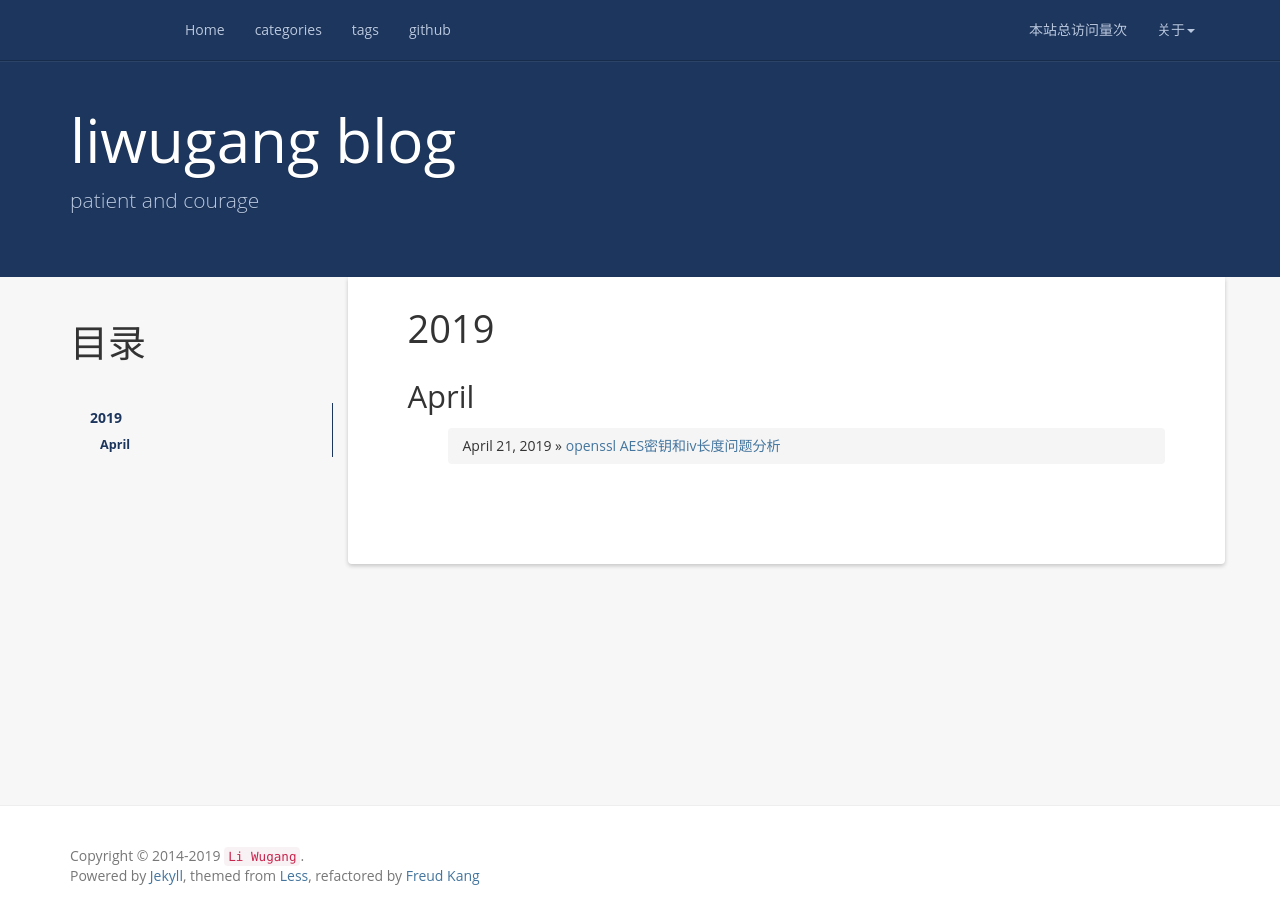
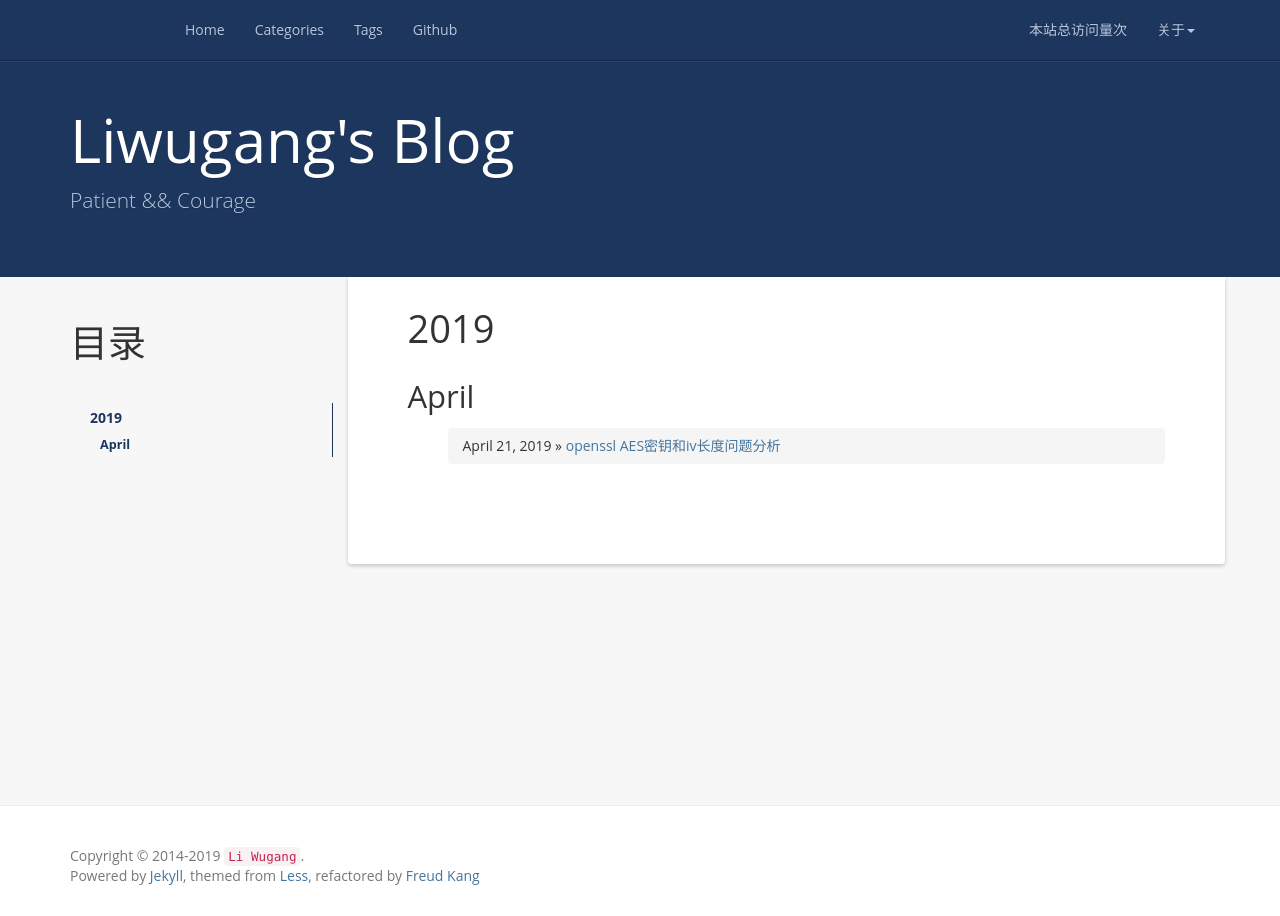
Before and after one commit to liwugang/liwugang.github.io, a Jekyll site: the page built from index.html, in a window 1280 px wide. Built offline with Jekyll 4.4.1, drawn with Linux system fonts in a browser that asks for light colours; nearby versions of some CDN libraries; the list of posts is cut into pages by our own code; comment, search, counter and statistics services are not loaded.

```diff
--- a/_config.yml
+++ b/_config.yml
@@ -1,12 +1,12 @@
 # Site settings
-name: liwugang blog
+name: Liwugang's Blog
 email: liwugang@163.com
 author: Li Wugang
 url: https://liwugang.github.io/
 resume_site: https://liwugang.github.io/
 github: https://github.com/liwugang/
 baseurl: ""
-description: patient and courage
+description: Patient && Courage
 meta_description: liwugang;个人博客;
 motto:
 banner:
--- a/_includes/header.html
+++ b/_includes/header.html
@@ -16,13 +16,13 @@
           <a href="{{ '/' | prepend: site.baseurl }}">Home</a>
         </li>
         <li>
-          <a href="{{ '/categories/' | prepend: site.baseurl }}">categories</a>
+          <a href="{{ '/categories/' | prepend: site.baseurl }}">Categories</a>
         </li>
         <li>
-          <a href="{{ '/tag' | prepend: site.baseurl }}">tags</a>
+          <a href="{{ '/tag' | prepend: site.baseurl }}">Tags</a>
         </li>
         <li>
-          <a rel="nofollow" target="_blank" href="{{site.github}}" >github</a>
+          <a rel="nofollow" target="_blank" href="{{site.github}}" >Github</a>
         </li>
       </ul>
       <ul class="nav navbar-nav navbar-right">
@@ -34,7 +34,6 @@
           <ul class="dropdown-menu">
             <li><a rel="nofollow" target="_blank" href="{{site.resume_site}}">关于作者</a></li>
             <li><a href="{{ '/feed.xml' | prepend: site.baseurl }}">RSS订阅</a></li>
-            <li class="divider"></li>
           </ul>
         </li>
       </ul>
```
Also changed, not shown: 5 other files.
